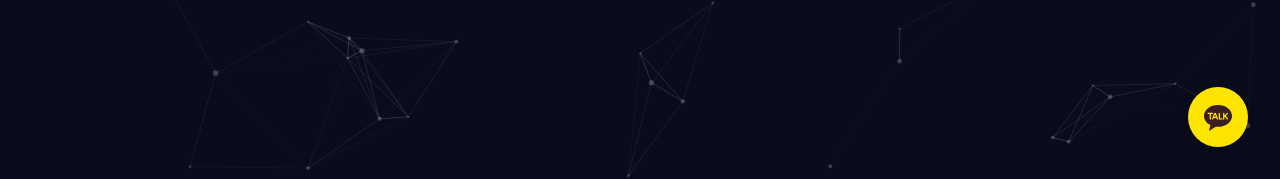
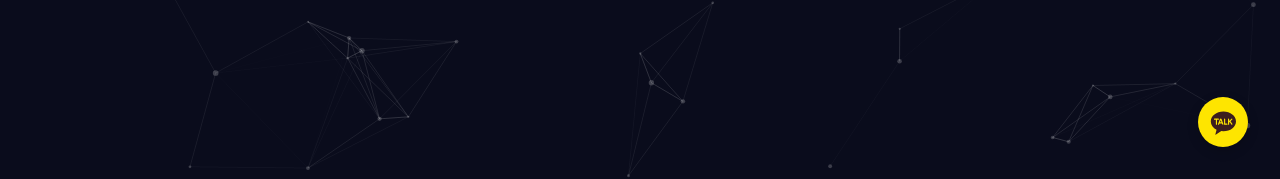
Before and after one commit to narnia-lab/home, a React (Create React App) app: page / in a window 1280 px wide. Shown: the part 621-800 px from the top of the page. Built offline with nearby package versions, Linux system fonts and the light colour scheme; a web font is replaced by a local one.

Commit message:
style: 플로팅 문의 버튼 크기 및 호버 효과 수정

```diff
--- a/src/App.css
+++ b/src/App.css
@@ -118,22 +118,40 @@ button {
   position: fixed;
   bottom: 2rem;
   right: 2rem;
-  width: 60px;
-  height: 60px;
+  width: 50px;
+  height: 50px;
   background-color: #FEE500;
   color: #3C1E1E;
-  border-radius: 50%;
+  border-radius: 50px;
   display: flex;
   align-items: center;
   justify-content: center;
-  font-size: 2rem;
+  font-size: 1.8rem;
   box-shadow: 0 4px 12px rgba(0, 0, 0, 0.2);
   transition: all 0.3s ease;
   z-index: 1000;
+  overflow: hidden; /* Hide overflowing text */
+}
+
+.floating-kakao-button span {
+  opacity: 0;
+  width: 0;
+  transition: all 0.3s ease;
+  font-size: 1rem;
+  font-weight: bold;
+  margin-left: 0;
+  white-space: nowrap; /* Prevent text wrapping */
 }
 
 .floating-kakao-button:hover {
+  width: 140px; /* Expand width to show text */
   transform: translateY(-5px);
   box-shadow: 0 6px 16px rgba(0, 0, 0, 0.3);
   color: #3C1E1E;
 }
+
+.floating-kakao-button:hover span {
+  opacity: 1;
+  width: auto;
+  margin-left: 0.5rem;
+}
--- a/src/App.js
+++ b/src/App.js
@@ -25,6 +25,7 @@ function App() {
         aria-label="카카오톡 채널로 문의하기"
       >
         <RiKakaoTalkFill />
+        <span>문의하기</span>
       </a>
     </div>
   );
```
